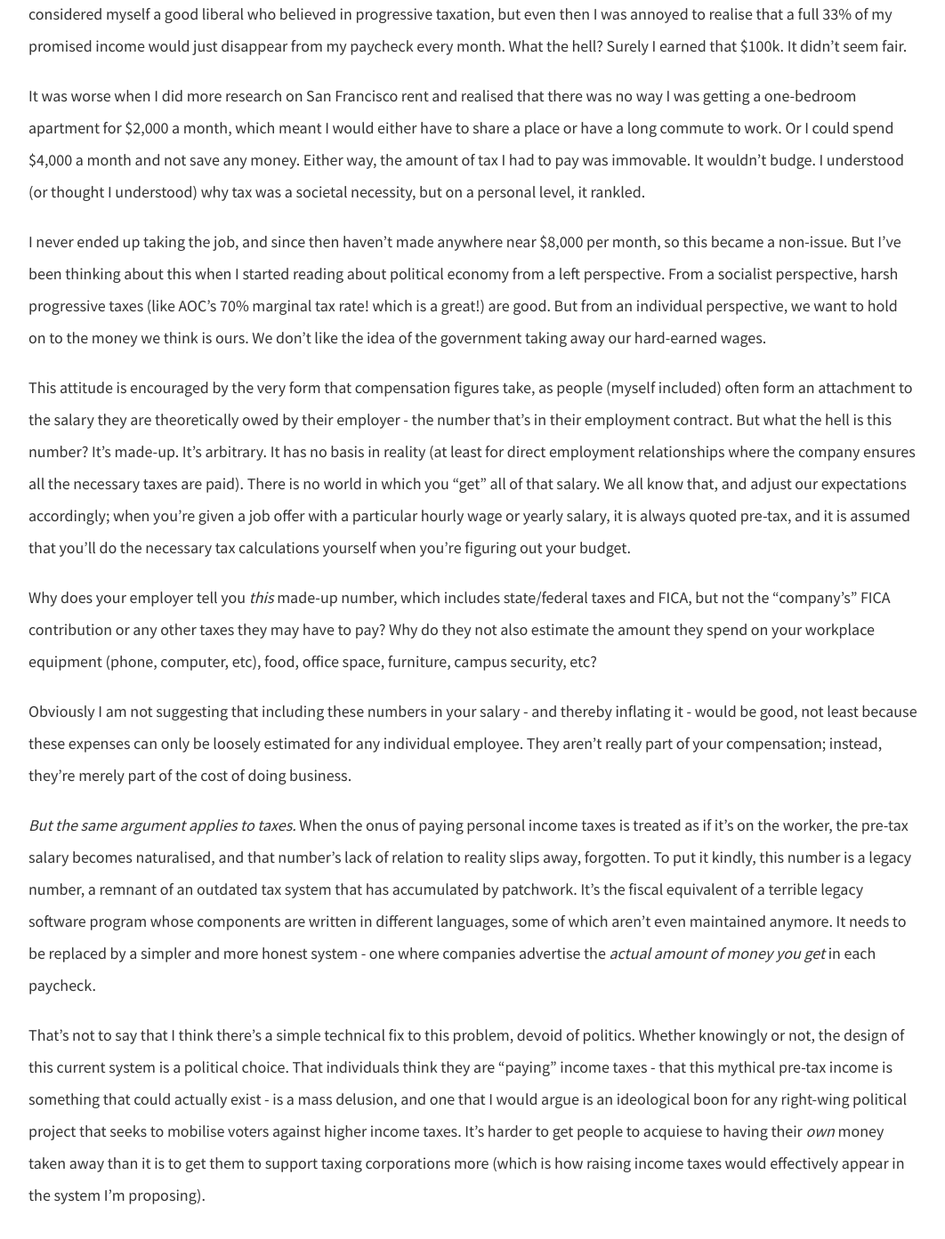
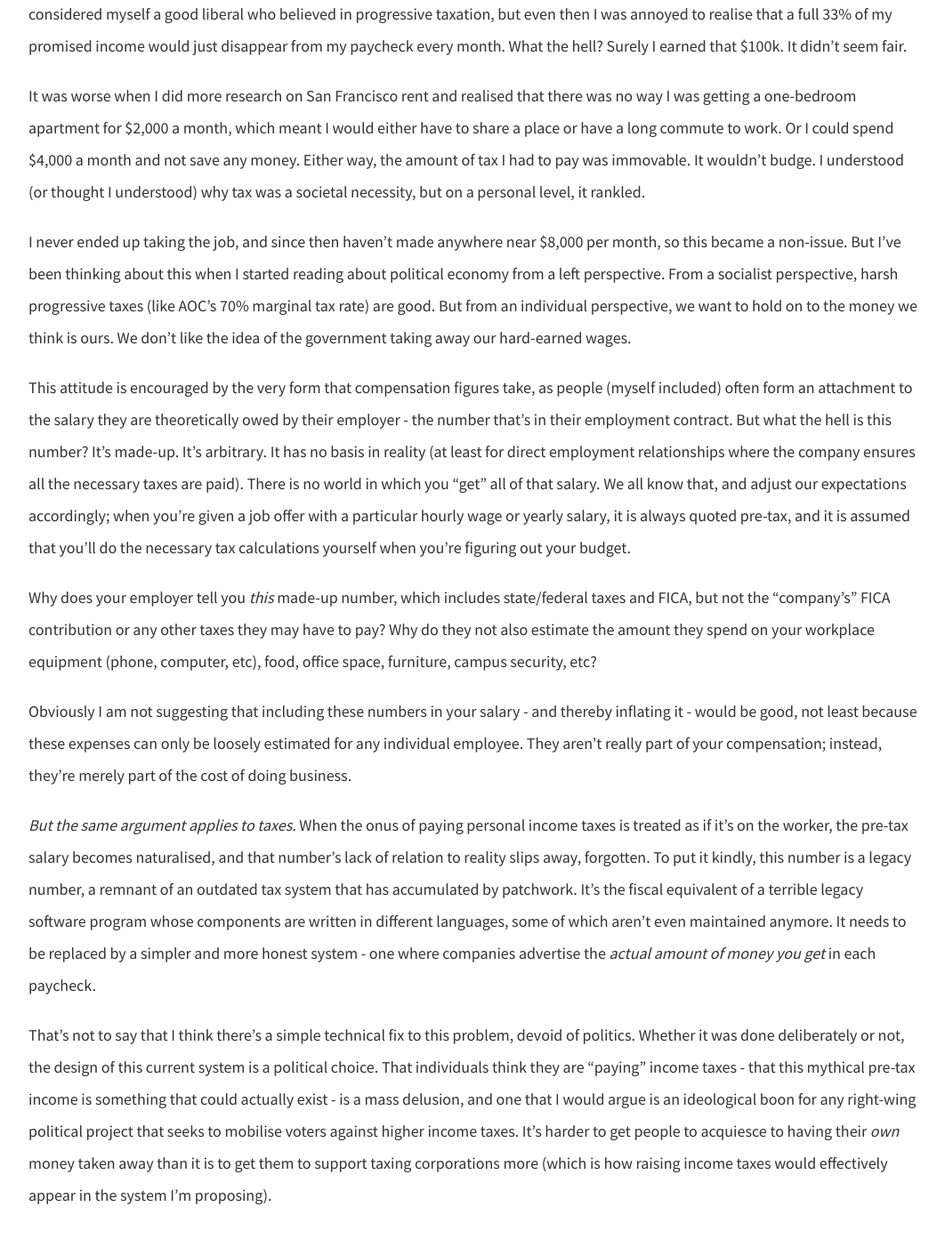
Before and after one commit to dellsystem/dellsystem.github.io, a Jekyll site: the page built from _posts/2019-1-15-fragments-15.md, in a window 1280 px wide and 1400 px high, scrolled down 975 px. Shown: the top 1393 px of the window at 89% size, without its empty margins (108-1170 px from the left). Built offline with Jekyll 4.4.1, drawn with Linux system fonts in a browser that asks for light colours; some of the changed text lies outside the part shown.

Commit message:
Update fragments-15 again
Hopefully last round of edits

```diff
--- a/_posts/2019-1-15-fragments-15.md
+++ b/_posts/2019-1-15-fragments-15.md
@@ -18,7 +18,7 @@ I remember coming up with these figures and feeling kind of indignant about how
 
 It was worse when I did more research on San Francisco rent and realised that there was no way I was getting a one-bedroom apartment for $2,000 a month, which meant I would either have to share a place or have a long commute to work. Or I could spend $4,000 a month and not save any money. Either way, the amount of tax I had to pay was immovable. It wouldn't budge. I understood (or thought I understood) why tax was a societal necessity, but on a personal level, it rankled.
 
-I never ended up taking the job, and since then haven't made anywhere near $8,000 per month, so this became a non-issue. But I've been thinking about this when I started reading about political economy from a left perspective. From a socialist perspective, harsh progressive taxes (like AOC's 70% marginal tax rate! which is a great!) are good. But from an individual perspective, we want to hold on to the money we think is ours. We don't like the idea of the government taking away our hard-earned wages.
+I never ended up taking the job, and since then haven't made anywhere near $8,000 per month, so this became a non-issue. But I've been thinking about this when I started reading about political economy from a left perspective. From a socialist perspective, harsh progressive taxes (like AOC's 70% marginal tax rate) are good. But from an individual perspective, we want to hold on to the money we think is ours. We don't like the idea of the government taking away our hard-earned wages.
 
 This attitude is encouraged by the very form that compensation figures take, as people (myself included) often form an attachment to the salary they are theoretically owed by their employer - the number that's in their employment contract. But what the hell is this number? It's made-up. It's arbitrary. It has no basis in reality (at least for direct employment relationships where the company ensures all the necessary taxes are paid). There is no world in which you "get" all of that salary. We all know that, and adjust our expectations accordingly; when you're given a job offer with a particular hourly wage or yearly salary, it is always quoted pre-tax, and it is assumed that you'll do the necessary tax calculations yourself when you're figuring out your budget.
 
@@ -28,7 +28,7 @@ Obviously I am not suggesting that including these numbers in your salary - and
 
 _But the same argument applies to taxes._ When the onus of paying personal income taxes is treated as if it's on the worker, the pre-tax salary becomes naturalised, and that number's lack of relation to reality slips away, forgotten. To put it kindly, this number is a legacy number, a remnant of an outdated tax system that has accumulated by patchwork. It's the fiscal equivalent of a terrible legacy software program whose components are written in different languages, some of which aren't even maintained anymore. It needs to be replaced by a simpler and more honest system - one where companies advertise the _actual amount of money you get_ in each paycheck.
 
-That's not to say that I think there's a simple technical fix to this problem, devoid of politics. Whether knowingly or not, the design of this current system is a political choice. That individuals think they are "paying" income taxes - that this mythical pre-tax income is something that could actually exist - is a mass delusion, and one that I would argue is an ideological boon for any right-wing political project that seeks to mobilise voters against higher income taxes. It's harder to get people to acquiese to having their _own_ money taken away than it is to get them to support taxing corporations more (which is how raising income taxes would effectively appear in the system I'm proposing).
+That's not to say that I think there's a simple technical fix to this problem, devoid of politics. Whether it was done deliberately or not, the design of this current system is a political choice. That individuals think they are "paying" income taxes - that this mythical pre-tax income is something that could actually exist - is a mass delusion, and one that I would argue is an ideological boon for any right-wing political project that seeks to mobilise voters against higher income taxes. It's harder to get people to acquiesce to having their _own_ money taken away than it is to get them to support taxing corporations more (which is how raising income taxes would effectively appear in the system I'm proposing).
 
 ***
 
@@ -50,7 +50,7 @@ Is this actually doable? Could we actually kill the use of "pretax income" entir
 
 > “No offense to Middle America, but if someone went to Columbia or Wharton, [even if] their company is a fumbling, mismanaged bank, why should they all of a sudden be paid the same as the guy down the block who delivers restaurant supplies for Sysco out of a huge, shiny truck?” e-mails an irate Citigroup executive to a colleague.
 
-(Witness the truly brazen level of meritocratic entitlement here - going to Columbia or Wharton - entitles you to make a ton of money even if you _don't actually contribute any value to society_! Whereas the worker who literally ensures people are fed didn't go to business school, so he is entitled to nothing other than being a symbol for the ambitious to look down on and pity.)
+(Witness the truly brazen level of meritocratic entitlement here: going to Columbia or Wharton entitles you to make a ton of money even if you _don't actually contribute any value to society_! Whereas the worker who literally ensures people are fed didn't go to business school, so he is entitled to nothing other than being a symbol for the ambitious to look down on and pity.)
 
 > “I’m not giving to charity this year!” one hedge-fund analyst shouts into the phone, when I ask about Obama’s planned tax increases. “When people ask me for money, I tell them, ‘If you want me to give you money, send a letter to my senator asking for my taxes to be lowered.’ I feel so much less generous right now. If I have to adopt twenty poor families, I want a thank-you note and an update on their lives. At least Sally Struthers gives you an update.”
 
```
Also changed, not shown: other parts of _posts/2019-1-15-fragments-15.md (+1 -1 lines).
